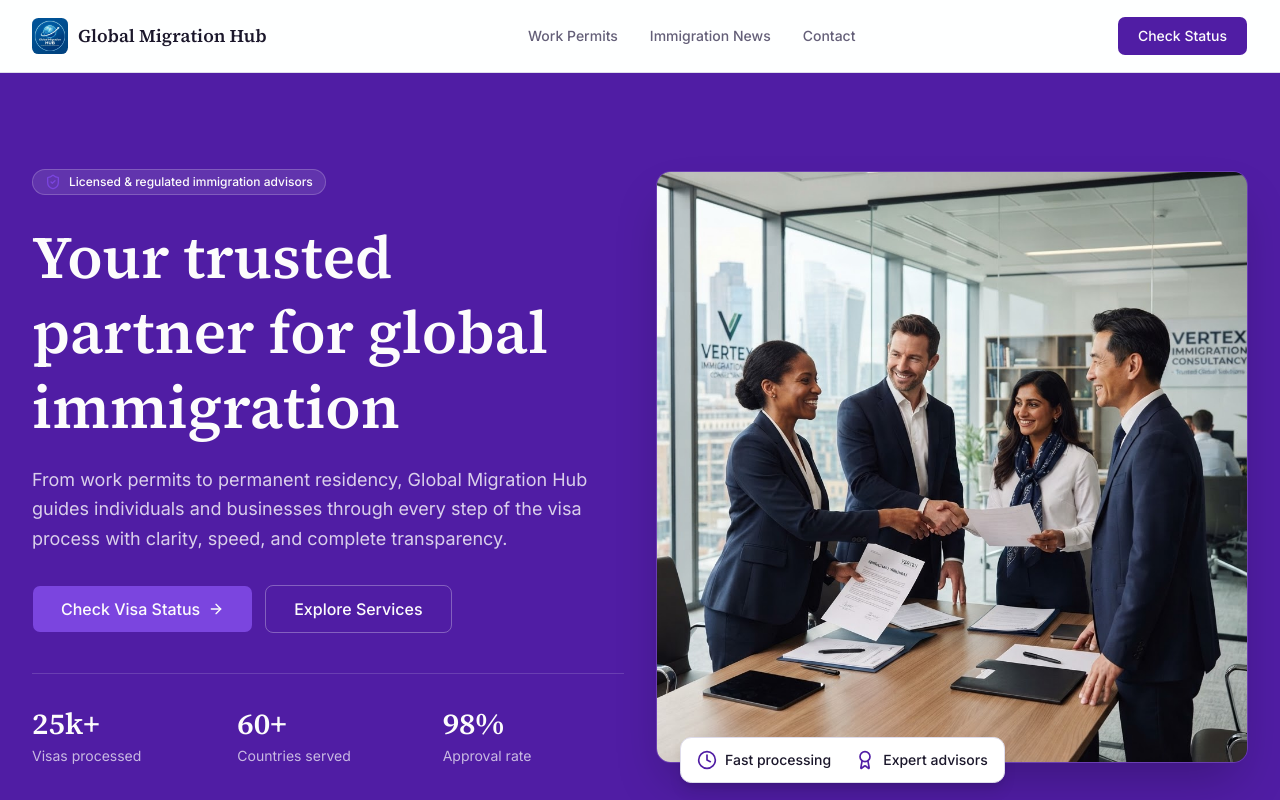
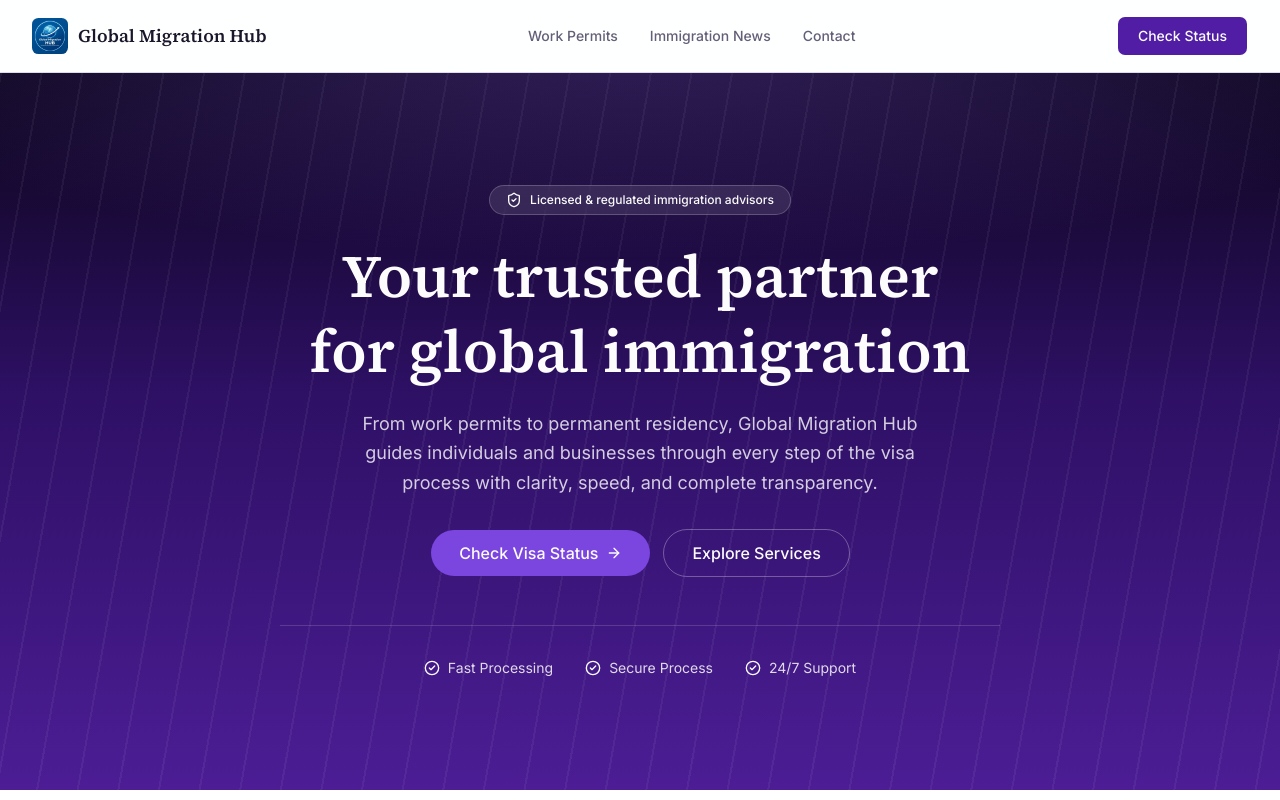
Before and after one commit to limon888899/Global-Migration-Hub, a Next.js app: page / in a window 1280 px wide. Shown: the top 800 px of the page. Built offline with nearby package versions, Linux system fonts and the light colour scheme.

Commit message:
Refactor Hero component layout and styles

```diff
--- a/components/hero.tsx
+++ b/components/hero.tsx
@@ -1,44 +1,46 @@
 "use client"
 
-import { ArrowRight, ShieldCheck, Clock, Award } from "lucide-react"
+import { ArrowRight, ShieldCheck, CheckCircle2 } from "lucide-react"
 import { Button, buttonVariants } from "@/components/ui/button"
 import { cn } from "@/lib/utils"
 import { useVisaStatusModal } from "@/components/visa-status-modal"
 
-const stats = [
-  { value: "25k+", label: "Visas processed" },
-  { value: "60+", label: "Countries served" },
-  { value: "98%", label: "Approval rate" },
-]
+const trustItems = ["Fast Processing", "Secure Process", "24/7 Support"]
+
+const heroBackground = {
+  backgroundImage:
+    "radial-gradient(120% 60% at 50% -10%, rgba(139,92,246,0.35), transparent 60%), " +
+    "repeating-linear-gradient(100deg, rgba(255,255,255,0.05) 0px, rgba(255,255,255,0.05) 2px, transparent 2px, transparent 40px), " +
+    "linear-gradient(180deg, #0b0518 0%, #2e1065 45%, #4c1d95 100%)",
+}
 
 export function Hero() {
   const { open } = useVisaStatusModal()
 
   return (
-    <section id="top" className="relative overflow-hidden bg-primary text-primary-foreground">
-      <div className="mx-auto grid max-w-7xl items-center gap-12 px-4 py-16 sm:px-6 lg:grid-cols-2 lg:gap-8 lg:px-8 lg:py-24">
-        <div>
-          <span className="inline-flex items-center gap-2 rounded-full border border-primary-foreground/20 bg-primary-foreground/10 px-3 py-1 text-xs font-medium">
-            <ShieldCheck className="size-4 text-accent" aria-hidden="true" />
-            Licensed & regulated immigration advisors
+    <section id="top" className="relative overflow-hidden text-primary-foreground" style={heroBackground}>
+      <div className="mx-auto max-w-3xl px-4 py-20 text-center sm:px-6 sm:py-28">
+        <span className="inline-flex items-center gap-2 rounded-full border border-primary-foreground/20 bg-primary-foreground/10 px-4 py-1.5 text-xs font-medium backdrop-blur">
+          <ShieldCheck className="size-4" aria-hidden="true" />
+          Licensed &amp; regulated immigration advisors
         </span>
 
         <h1 className="mt-6 text-balance font-serif text-4xl font-semibold leading-tight sm:text-5xl lg:text-6xl">
           Your trusted partner for global immigration
         </h1>
 
-          <p className="mt-5 max-w-xl text-pretty text-base leading-relaxed text-primary-foreground/80 sm:text-lg">
+        <p className="mx-auto mt-5 max-w-xl text-pretty text-base leading-relaxed text-primary-foreground/80 sm:text-lg">
           From work permits to permanent residency, Global Migration Hub guides
           individuals and businesses through every step of the visa process with
           clarity, speed, and complete transparency.
         </p>
 
-          <div className="mt-8 flex flex-col gap-3 sm:flex-row">
+        <div className="mt-8 flex flex-col items-center justify-center gap-3 sm:flex-row">
           <Button
             type="button"
             size="lg"
-              onClick={() => open()}
-              className="h-12 gap-2 px-7 text-base bg-accent text-accent-foreground hover:bg-accent/90"
+            onClick={open}
+            className="h-12 w-full gap-2 rounded-full bg-accent px-7 text-base text-accent-foreground hover:bg-accent/90 sm:w-auto"
           >
             Check Visa Status
             <ArrowRight className="size-4" aria-hidden="true" />
@@ -47,51 +49,21 @@ export function Hero() {
             href="#services"
             className={cn(
               buttonVariants({ size: "lg", variant: "outline" }),
-                "h-12 px-7 text-base border-primary-foreground/30 bg-transparent text-primary-foreground hover:bg-primary-foreground/10 hover:text-primary-foreground",
+              "h-12 w-full rounded-full border-primary-foreground/30 bg-transparent px-7 text-base text-primary-foreground hover:bg-primary-foreground/10 hover:text-primary-foreground sm:w-auto",
             )}
           >
             Explore Services
           </a>
         </div>
 
-          <dl className="mt-10 grid grid-cols-3 gap-6 border-t border-primary-foreground/15 pt-8">
-            {stats.map((stat) => (
-              <div key={stat.label}>
-                <dt className="sr-only">{stat.label}</dt>
-                <dd>
-                  <span className="block font-serif text-2xl font-semibold sm:text-3xl">
-                    {stat.value}
-                  </span>
-                  <span className="mt-1 block text-xs text-primary-foreground/70 sm:text-sm">
-                    {stat.label}
-                  </span>
-                </dd>
-              </div>
+        <ul className="mt-12 flex flex-wrap items-center justify-center gap-x-8 gap-y-3 border-t border-primary-foreground/15 pt-8">
+          {trustItems.map((item) => (
+            <li key={item} className="flex items-center gap-2 text-sm text-primary-foreground/85">
+              <CheckCircle2 className="size-4 text-primary-foreground" aria-hidden="true" />
+              {item}
+            </li>
           ))}
-          </dl>
-        </div>
-
-        <div className="relative">
-          <div className="overflow-hidden rounded-2xl border border-primary-foreground/15 shadow-2xl">
-            <img
-              src="/images/hero-immigration.png"
-              alt="Immigration consultants advising clients in a modern office"
-              className="h-full w-full object-cover"
-              width={720}
-              height={560}
-            />
-          </div>
-          <div className="absolute -bottom-5 left-4 right-4 flex items-center justify-between gap-3 rounded-xl border border-border bg-background px-4 py-3 text-foreground shadow-lg sm:left-6 sm:right-auto sm:gap-6">
-            <div className="flex items-center gap-2">
-              <Clock className="size-5 text-primary" aria-hidden="true" />
-              <span className="text-sm font-medium">Fast processing</span>
-            </div>
-            <div className="flex items-center gap-2">
-              <Award className="size-5 text-primary" aria-hidden="true" />
-              <span className="text-sm font-medium">Expert advisors</span>
-            </div>
-          </div>
-        </div>
+        </ul>
       </div>
     </section>
   )
```
Lines whose indentation alone changed are shown as unchanged.
